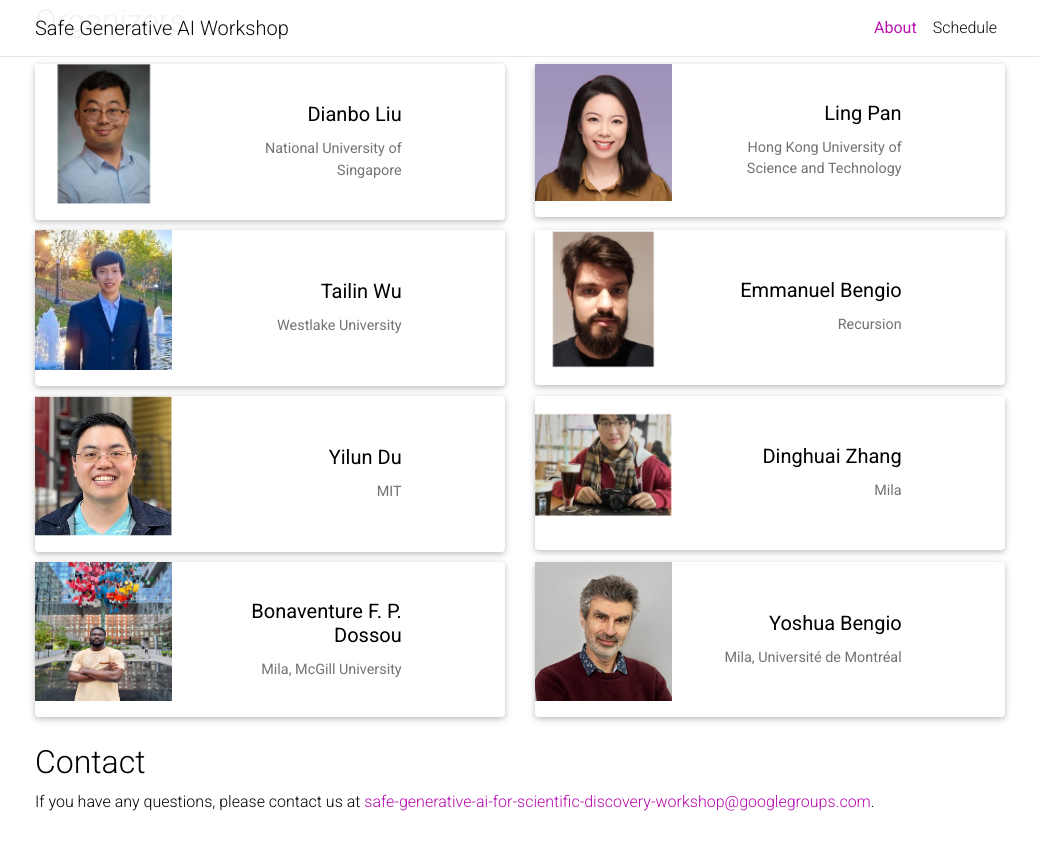
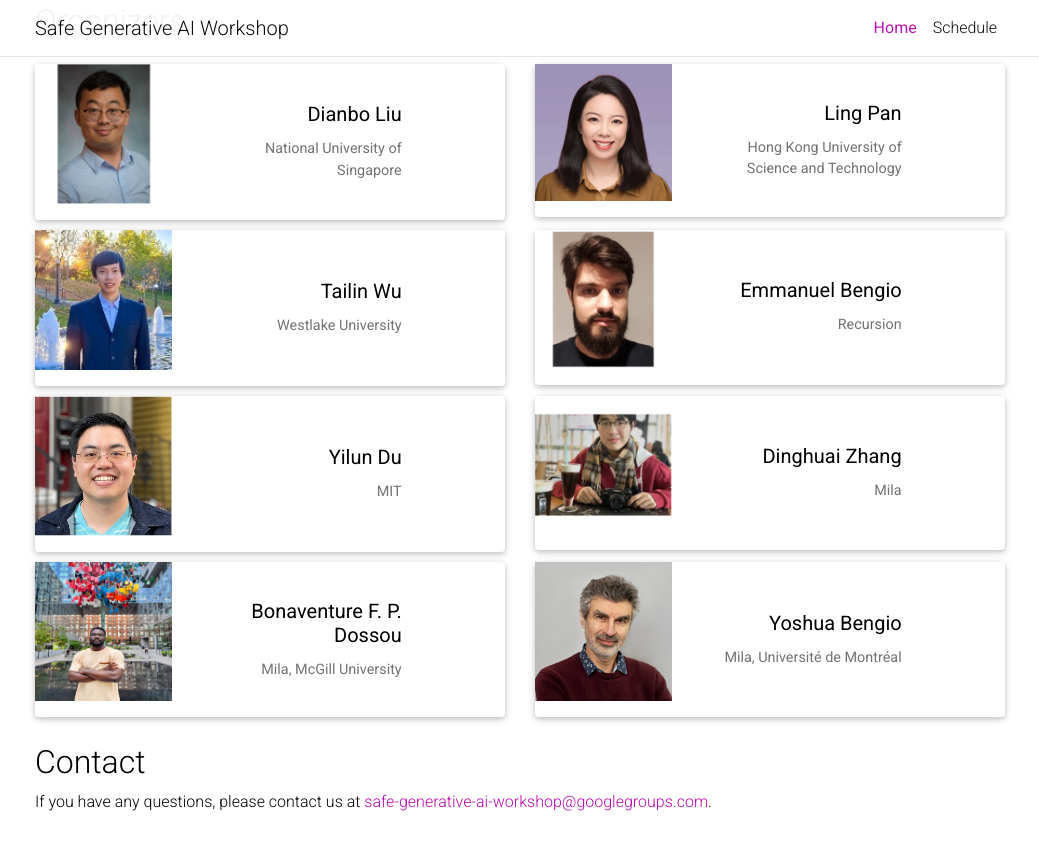
Before and after one commit to safe-embodied-ai/safe-embodied-ai.github.io, a Jekyll site: the page built from _pages/home.md, in a window 1280 px wide and 900 px high, scrolled down 1903 px. Shown: the top 850 px of the window, without its empty margins (120-1159 px from the left). Built offline with Jekyll 4.4.1, drawn with Linux system fonts in a browser that asks for light colours; full-size pictures stand in for the smaller copies a plugin makes; comment, search, counter and statistics services are not loaded; a style sheet for code colours, icons or effects is not loaded.

Commit message:
Merged About with Home

```diff
--- a/_pages/about.md
+++ b/_pages/home.md
@@ -1,7 +1,7 @@
 ---
 layout: about
-title: About
-permalink: /about
+title: Home
+permalink: /home
 subtitle:
 nav: true
 ---
@@ -64,4 +64,4 @@ Technology" url="https://ling-pan.github.io/" img="assets/img/organizers/lp.jpg"
   </div>
 
 ## Contact
-If you have any questions, please contact us at [safe-generative-ai-for-scientific-discovery-workshop@googlegroups.com](mailto:safe-generative-ai-for-scientific-discovery-workshop@googlegroups.com).
+If you have any questions, please contact us at [safe-generative-ai-workshop@googlegroups.com](mailto:safe-generative-ai-workshop@googlegroups.com).
```
Also changed, not shown: index.md (+1 -1 lines).
